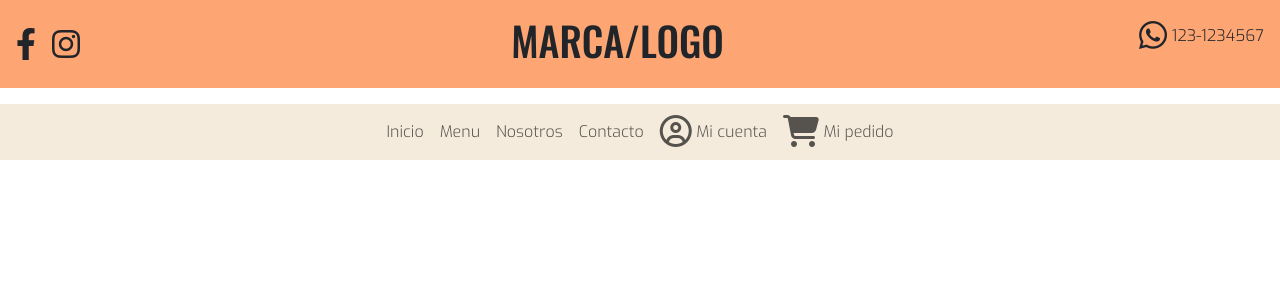
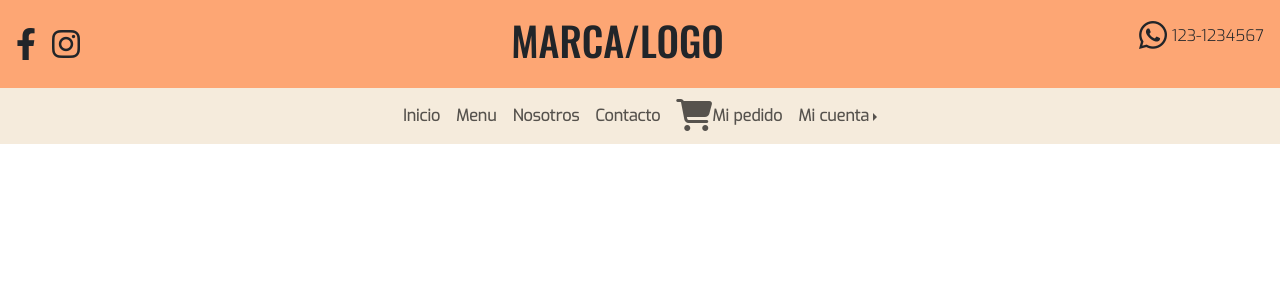
Before and after one commit to brunomry/frontendProyectoFinal_RollingCode, a React (Vite) app: page / in a window 1280 px wide. Shown: the top 300 px of the page. Built offline with nearby package versions, Linux system fonts and the light colour scheme.

Commit message:
se agregaron negritas a los links del navbar, se agregó un hoover de subrayado y el boton de mi cuenta fué modificado por un dopdown con las opciones de iniciar sesion y registrarse

```diff
--- a/src/components/common/MenuNavegacion.jsx
+++ b/src/components/common/MenuNavegacion.jsx
@@ -1,6 +1,6 @@
 import React from "react";
 import "../../styles/navbar.css";
-import {Container, Nav, Navbar } from "react-bootstrap";
+import {Container, Nav, NavDropdown, Navbar } from "react-bootstrap";
 const MenuNavegacion = () => {
   return (
     <>
@@ -19,7 +19,7 @@ const MenuNavegacion = () => {
           </p>
         </div>
       </header>
-        <Navbar expand="md"  className="navLinks navbarBackground mt-3">
+        <Navbar expand="md"  className="navLinks navbarBackground">
           <Container>
             <Navbar.Brand href="#home" className="d-block d-md-none">
               MARCA/LOGO
@@ -27,18 +27,18 @@ const MenuNavegacion = () => {
             <Navbar.Toggle aria-controls="basic-navbar-nav" />
             <Navbar.Collapse id="basic-navbar-nav">
               <Nav className="mx-auto align-items-center">
-                <Nav.Link href="#">Inicio</Nav.Link>
-                <Nav.Link href="#">Menu</Nav.Link>
-                <Nav.Link href="#">Nosotros</Nav.Link>
-                <Nav.Link href="#">Contacto</Nav.Link>
-                <Nav.Link href="#">
+                <Nav.Link className="navLink" href="#"><b>Inicio</b></Nav.Link>
+                <Nav.Link className="navLink" href="#"><b>Menu</b></Nav.Link>
+                <Nav.Link className="navLink" href="#"><b>Nosotros</b></Nav.Link>
+                <Nav.Link className="navLink" href="#"><b>Contacto</b></Nav.Link>
+                <Nav.Link className="navLink" href="#">
                   {" "}
-                  <i className="fa-regular fa-circle-user fa-2xl"></i> Mi cuenta
+                  <i className="fa-solid fa-cart-shopping fa-2xl"></i><b>Mi pedido</b>
                 </Nav.Link>
-                <Nav.Link href="#">
-                  {" "}
-                  <i className="fa-solid fa-cart-shopping fa-2xl"></i> Mi pedido
-                </Nav.Link>
+                <NavDropdown title="Mi cuenta" id="dopdownUser" drop="end" className="fw-bold navLink">
+                  <NavDropdown.Item href="#">Iniciar Sesion</NavDropdown.Item>
+                  <NavDropdown.Item href="#">Registrarse</NavDropdown.Item>
+                </NavDropdown>
               </Nav>
             </Navbar.Collapse>
           </Container>
--- a/src/styles/navbar.css
+++ b/src/styles/navbar.css
@@ -1,18 +1,31 @@
-@import url('https://fonts.googleapis.com/css2?family=Exo:ital,wght@0,300;1,300&family=Oswald:wght@500&display=swap');
-@import url('https://cdnjs.cloudflare.com/ajax/libs/font-awesome/6.4.2/css/all.min.css');
-p{
-    font-family: "Exo", sans-serif;
+@import url("https://fonts.googleapis.com/css2?family=Exo:ital,wght@0,300;1,300&family=Oswald:wght@500&display=swap");
+@import url("https://cdnjs.cloudflare.com/ajax/libs/font-awesome/6.4.2/css/all.min.css");
+p {
+  font-family: "Exo", sans-serif;
 }
-h1{
-    font-family: "Oswald", sans-serif;
+h1 {
+  font-family: "Oswald", sans-serif;
 }
 
-.navLinks{
-    font-family: "Exo", sans-serif;
+.navLinks {
+  font-family: "Exo", sans-serif;
 }
-header{
-    background-color: #fda674;
+header {
+  background-color: #fda674;
 }
-.navbarBackground{
-    background-color: #f5ebdc;
+.navbarBackground {
+  background-color: #f5ebdc;
 }
+.navLink {
+    text-decoration: none;
+    position: relative;
+}
+
+.navLink:hover::after {
+    content: '';
+    position: absolute;
+    left: 0;
+    bottom: -2px;
+    width: 100%;
+    border-bottom: 2px solid black;
+}
```
